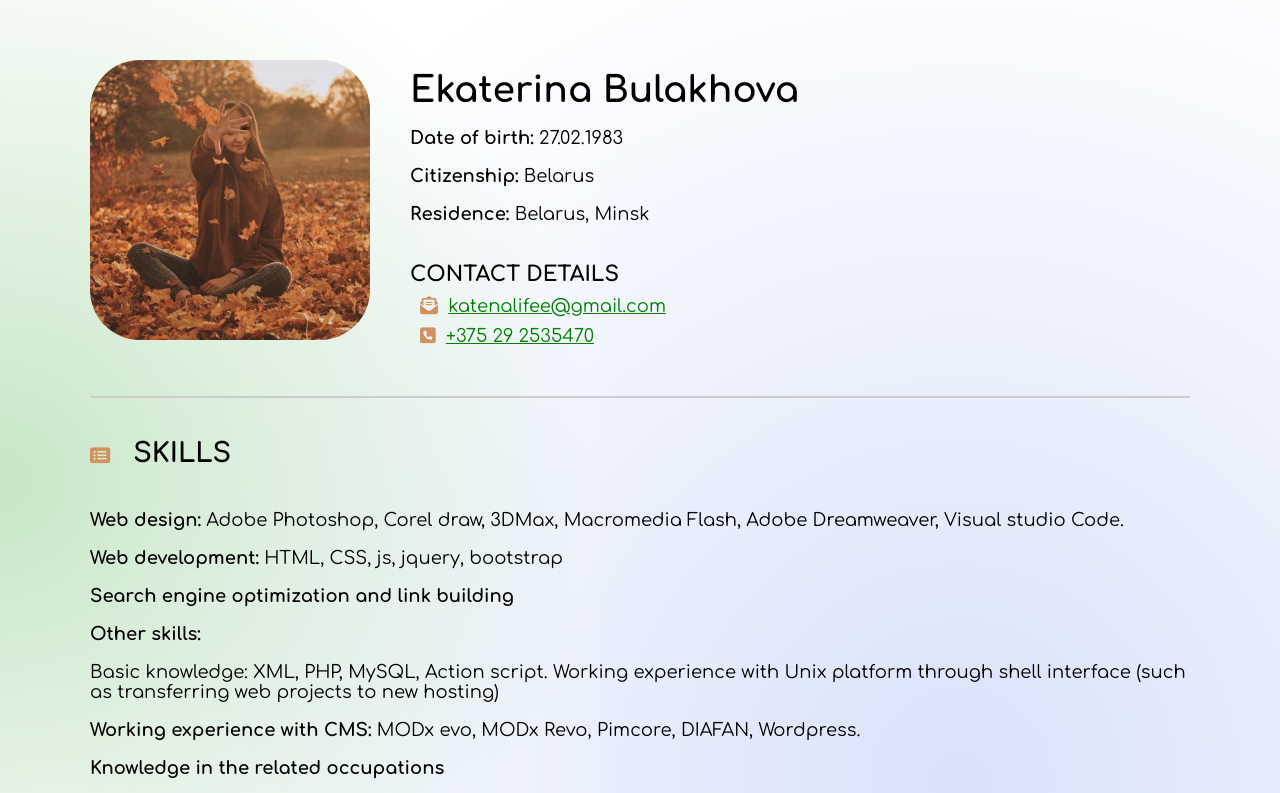
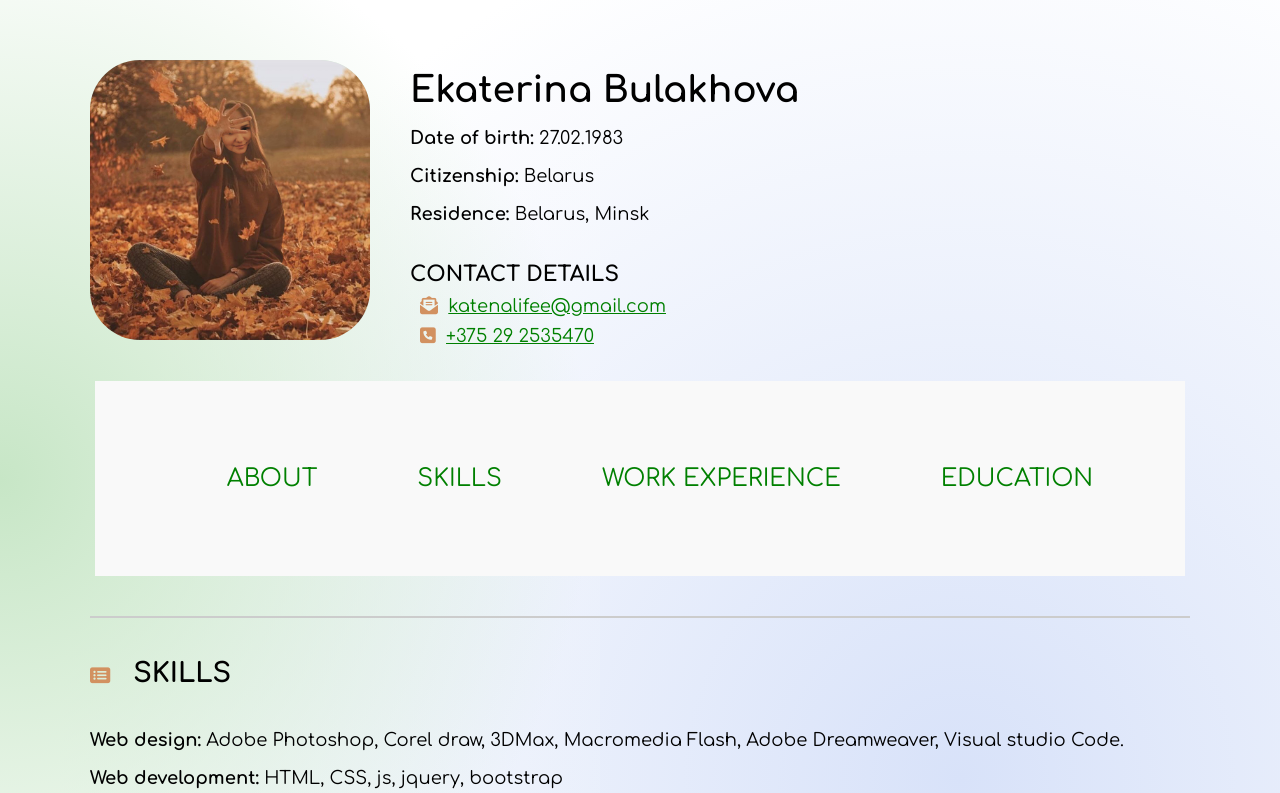
Before and after one commit to Ekaterinaby/rsschool-cv, a plain HTML site: page index.html in a window 1280 px wide. Shown: the top 793 px of the page. Drawn offline with Linux system fonts and the light colour scheme.

Commit message:
Update index.html

```diff
--- a/index.html
+++ b/index.html
@@ -37,6 +37,16 @@
                     </div>
                 </div>
             </header>
+            <nav>
+    <ul class="menuItems">
+
+      <li><a href='#outer' data-item='About'>About</a></li>
+      <li><a href='#skills' data-item='Skills'  >Skills </a></li>
+      <li><a href='#work' data-item='Work Experience'>Work Experience </a></li>
+      <li><a href='#education' data-item='Education'>Education</a></li>
+    </ul>
+  </nav>
+
             <section id="skills">
                 <div class="container">
                     <h2> <i class="fas fa-list-alt"></i> Skills </h2>
```
